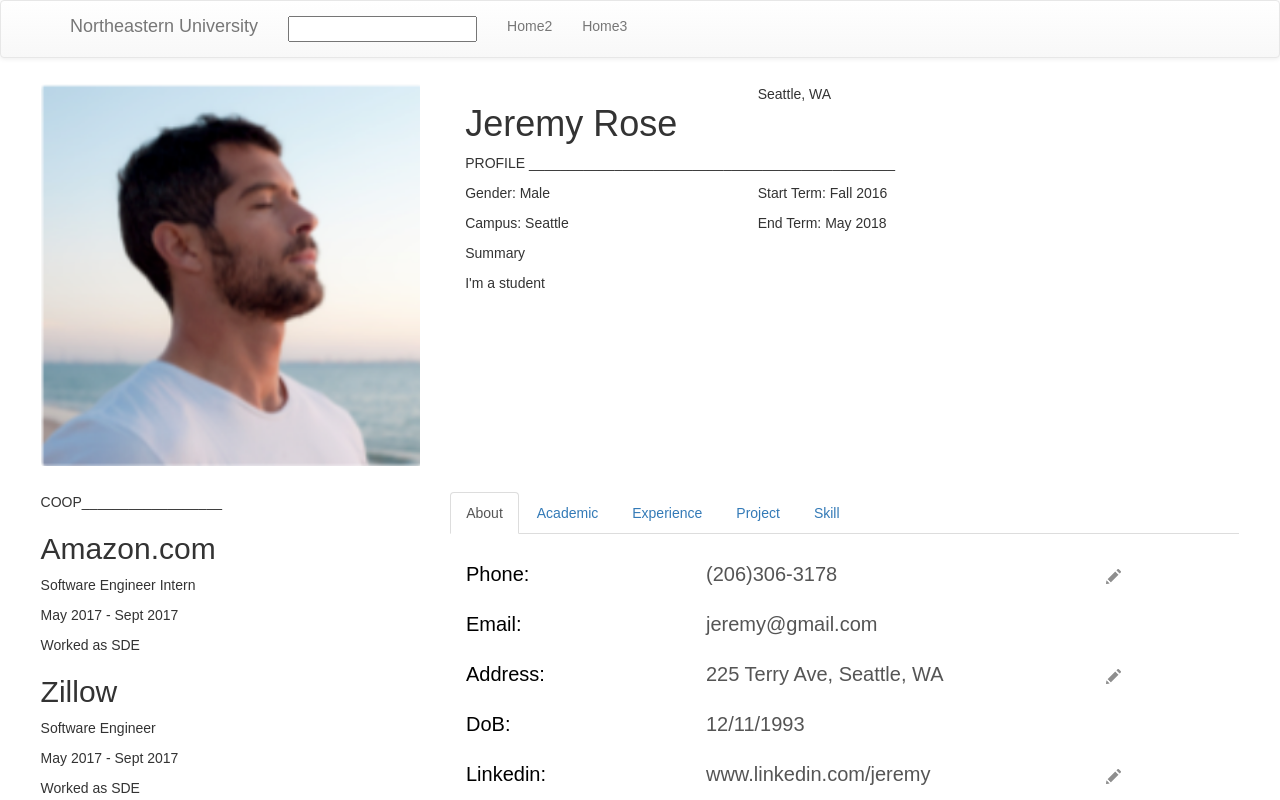
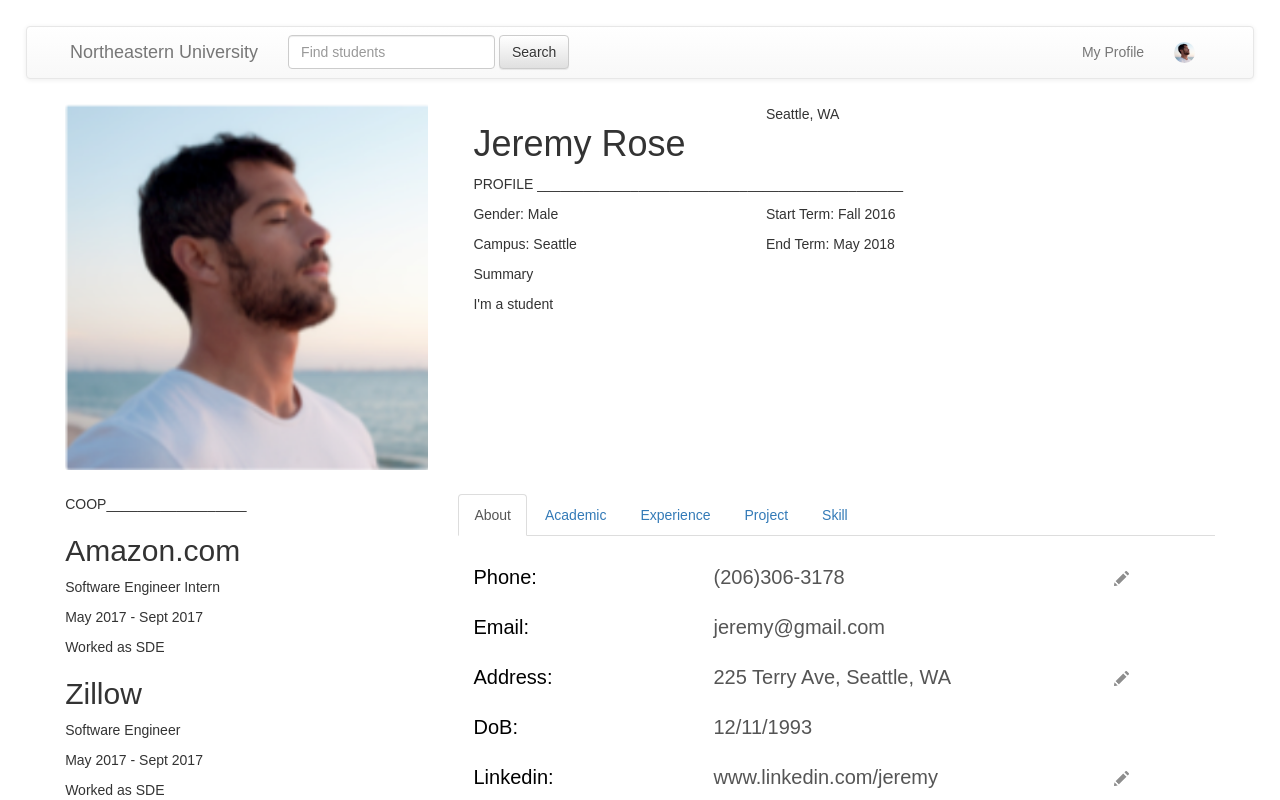
Before and after one commit to gortonator/profile, a React (Create React App) app: page / in a window 1280 px wide. Shown: the top 800 px of the page. Built offline with nearby package versions, Linux system fonts and the light colour scheme; a web font is replaced by a local one.

Commit message:
add topbar

```diff
--- a/src/App.js
+++ b/src/App.js
@@ -116,6 +116,7 @@ class App extends Component {
         // console.log("page", this.state);
         return (
             <div>
+                <div style={{margin:"2%"}}>
                     <TopBar/>
                     <Row className="show-grid" style={{margin: "2%"}}>
                         <Col md={4}>
@@ -134,6 +135,8 @@ class App extends Component {
                         </Col>
                     </Row>
                 </div>
+            </div>
+
         );
     }
 }
--- a/src/components/TopBar/TopBar.js
+++ b/src/components/TopBar/TopBar.js
@@ -1,29 +1,66 @@
 import React, {Component} from 'react';
 import {nav, css} from 'react-bootstrap';
-import {Navbar, NavItem, Nav, NavDropdown, MenuItem} from 'react-bootstrap';
+import {Navbar, NavItem, Nav, NavDropdown, MenuItem, Image, FormGroup, FormControl, Button} from 'react-bootstrap';
+import profile_image from '../../image/profile_image.png'
 
 class TopBar extends Component {
 
     render() {
         return (
             <div>
-                <Navbar collapseOnSelect className="navbar-trans">
+                {/*<Navbar collapseOnSelect className="navbar-trans">*/}
+                    {/*<Navbar.Header>*/}
+                        {/*<Navbar.Brand>*/}
+                            {/*<a href="/">Northeastern University</a>*/}
+                        {/*</Navbar.Brand>*/}
+                        {/*<Navbar.Toggle />*/}
+                    {/*</Navbar.Header>*/}
+                    {/*<Navbar.Collapse>*/}
+                        {/*<Nav pullRight>*/}
+                            {/*<NavItem eventKey={1}>*/}
+                                {/*<input class="form-control mr-sm-2" placeholder="Find students"/>*/}
+                            {/*</NavItem>*/}
+                            {/*<NavItem eventKey={1}>*/}
+                                {/*My profile*/}
+                            {/*</NavItem>*/}
+                        {/*</Nav>*/}
+                    {/*</Navbar.Collapse>*/}
+                {/*</Navbar>*/}
+                <Navbar collapseOnSelect>
                     <Navbar.Header>
                         <Navbar.Brand>
-                            <a href="/">Northeastern University</a>
+                            <a href="#brand">Northeastern University</a>
                         </Navbar.Brand>
                         <Navbar.Toggle />
                     </Navbar.Header>
                     <Navbar.Collapse>
-                        <Nav>
-                            <NavItem eventKey={1}>
-                                <input />
+                        {/*<Nav>*/}
+                            {/*<NavItem eventKey={1} href="#">*/}
+                                {/*Link*/}
+                            {/*</NavItem>*/}
+                            {/*<NavItem eventKey={2} href="#">*/}
+                                {/*Link*/}
+                            {/*</NavItem>*/}
+                            {/*<NavDropdown eventKey={3} title="Dropdown" id="basic-nav-dropdown">*/}
+                                {/*<MenuItem eventKey={3.1}>Action</MenuItem>*/}
+                                {/*<MenuItem eventKey={3.2}>Another action</MenuItem>*/}
+                                {/*<MenuItem eventKey={3.3}>Something else here</MenuItem>*/}
+                                {/*<MenuItem divider />*/}
+                                {/*<MenuItem eventKey={3.3}>Separated link</MenuItem>*/}
+                            {/*</NavDropdown>*/}
+                        {/*</Nav>*/}
+                        <Navbar.Form pullLeft>
+                            <FormGroup>
+                                <FormControl type="text" placeholder="Find students" />
+                            </FormGroup>{' '}
+                            <Button type="submit">Search</Button>
+                        </Navbar.Form>
+                        <Nav pullRight>
+                            <NavItem eventKey={1} href="#">
+                                My Profile
                             </NavItem>
-                            <NavItem eventKey={1}>
-                                Home2
-                            </NavItem>
-                            <NavItem eventKey={1}>
-                                Home3
+                            <NavItem eventKey={2} href="#">
+                                <Image style={{height: "21px"}} src={profile_image} alt="pic" circle/>
                             </NavItem>
                         </Nav>
                     </Navbar.Collapse>
```
Lines whose indentation alone changed are shown as unchanged.
